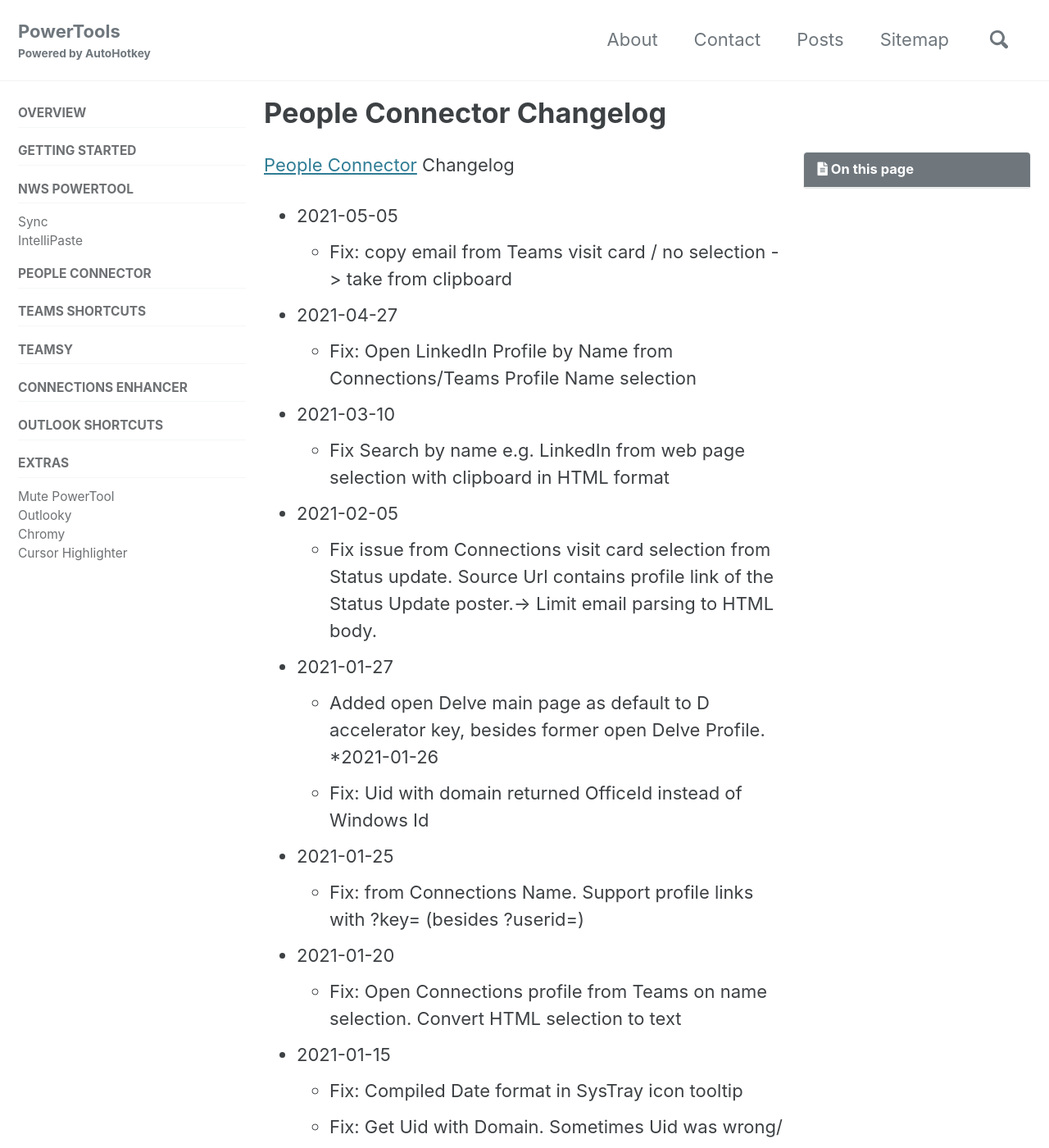
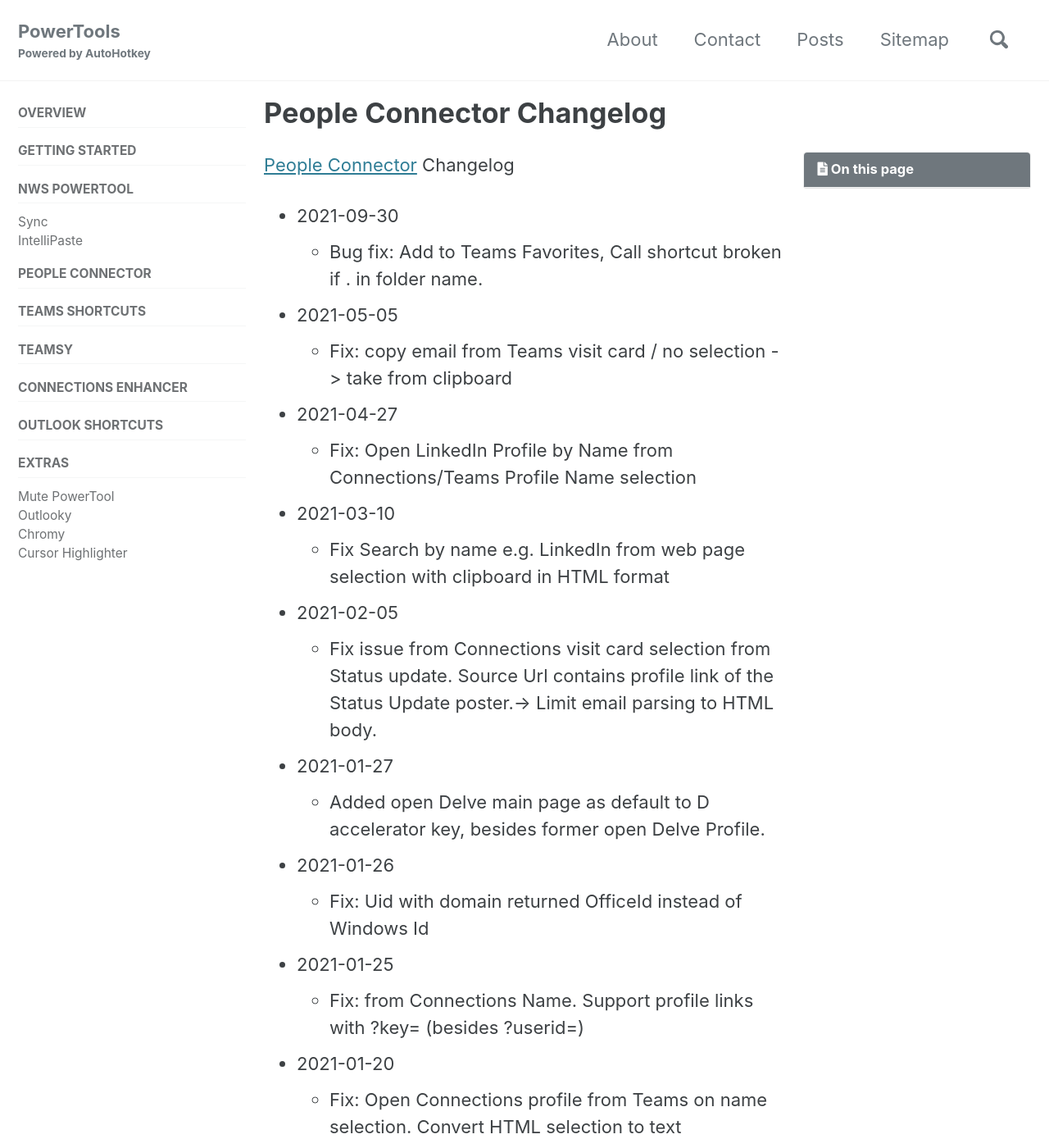
Before and after one commit to tdalon/ahk, a Jekyll site: the page built from docs/_pages/People-Connector-Changelog.md, in a window 1280 px wide and 1400 px high. Shown: the whole window at 82% size. Built offline with Jekyll 4.4.1, drawn with Linux system fonts in a browser that asks for light colours; cached includes are drawn as plain includes; comment, search, counter and statistics services are not loaded.

Commit message:
Fix: Teams Favorites with . in folder

```diff
--- a/docs/_pages/People-Connector-Changelog.md
+++ b/docs/_pages/People-Connector-Changelog.md
@@ -5,6 +5,9 @@ excerpt: "Release notes for People Connector PowerTool."
 ---
 
 [People Connector](People-Connector) Changelog
+
+* 2021-09-30
+  - Bug fix: Add to Teams Favorites, Call shortcut broken if . in folder name.
 * 2021-05-05
 	- Fix: copy email from Teams visit card / no selection -> take from clipboard
 * 2021-04-27
@@ -15,7 +18,7 @@ excerpt: "Release notes for People Connector PowerTool."
 	- Fix issue from Connections visit card selection from Status update. Source Url contains profile link of the Status Update poster.-> Limit email parsing to HTML body.
 * 2021-01-27
 	- Added open Delve main page as default to D accelerator key, besides former open Delve Profile.
-*2021-01-26
+* 2021-01-26
 	- Fix: Uid with domain returned OfficeId instead of Windows Id
 * 2021-01-25
 	- Fix: from Connections Name. Support profile links with ?key= (besides ?userid=)
```
Also changed, not shown: docs/_pages/PowerTools-Changelogs.md (+4 -0 lines), 1 other file.
